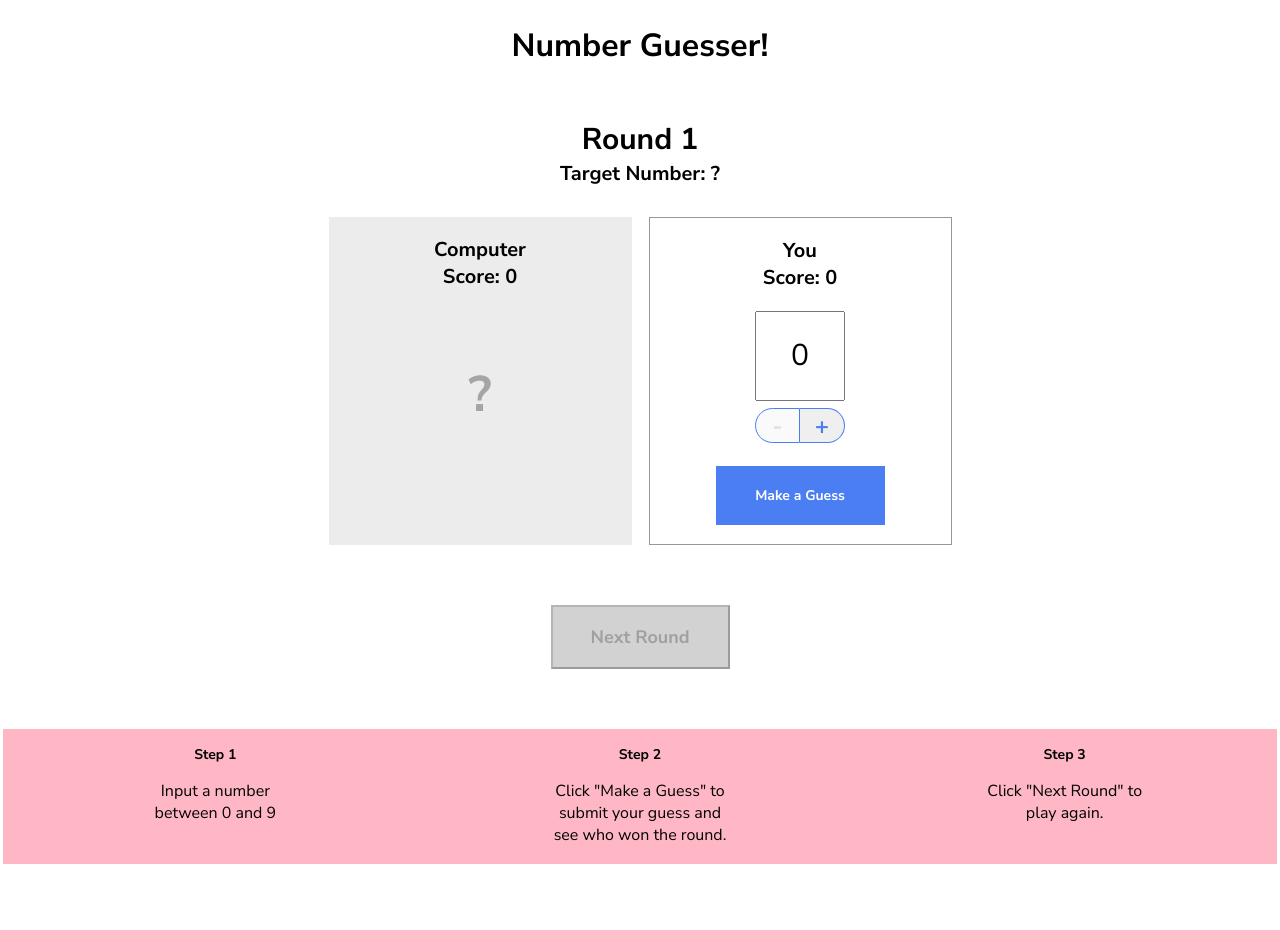
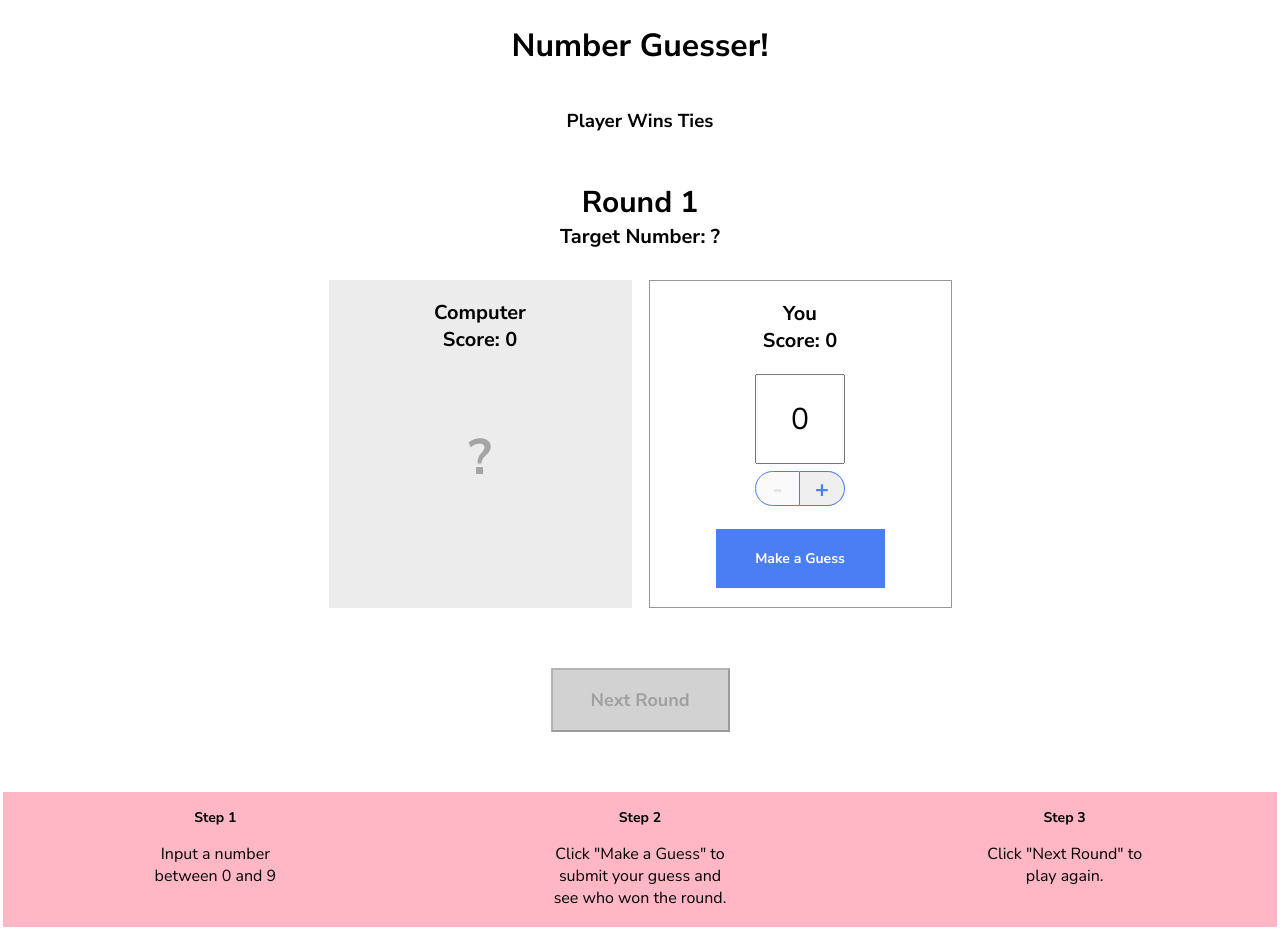
Before and after one commit to varghedj/numberGuessingGame, a plain HTML site: page index.html in a window 1280 px wide. Before the commit the page ends 867 px from the top, so only its background shows below. Drawn offline with Linux system fonts and the light colour scheme.

Commit message:
noted that in the case of a tie the player wins

```diff
--- a/index.html
+++ b/index.html
@@ -10,6 +10,9 @@
     <div class="game-container">
       <header>
         <h1>Number Guesser!</h1>
+      </header>
+      <header>
+        <h3>Player Wins Ties</h3>
       </header>
 
       <div class="rounds">
```
